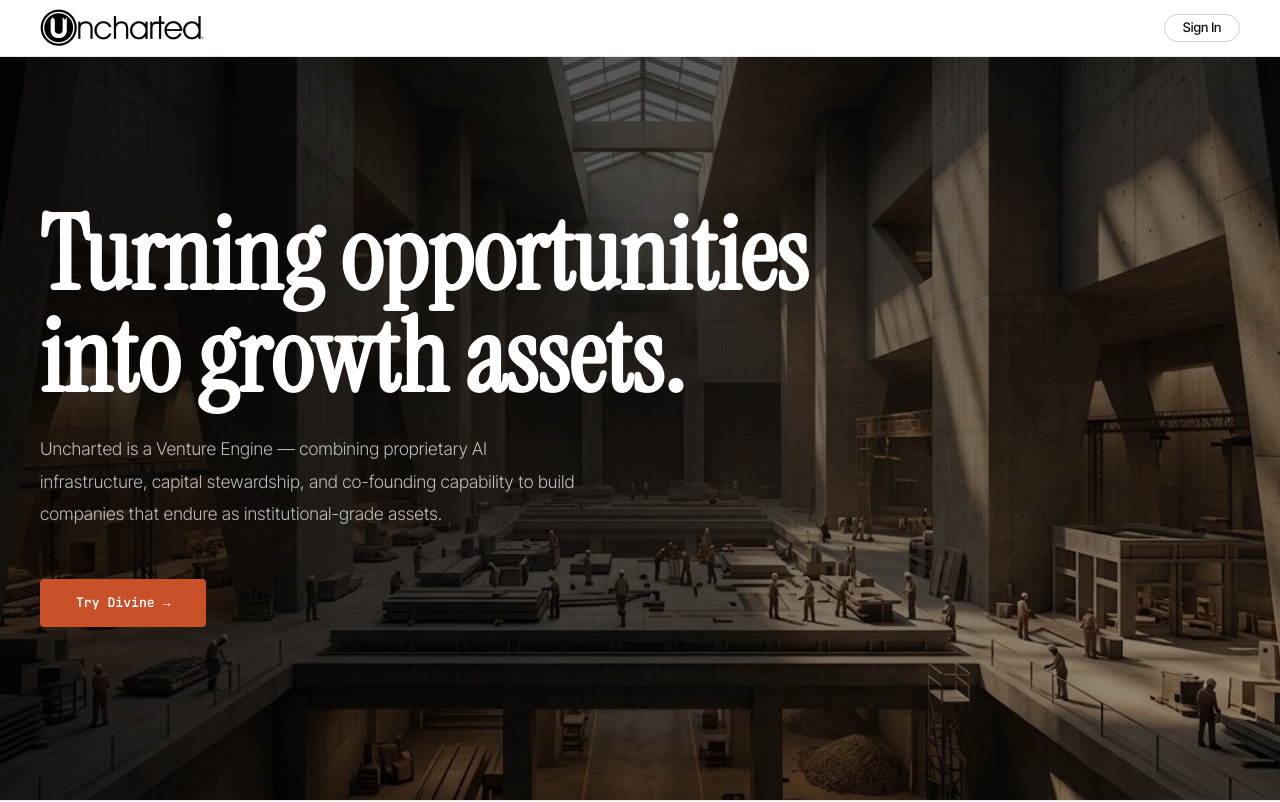
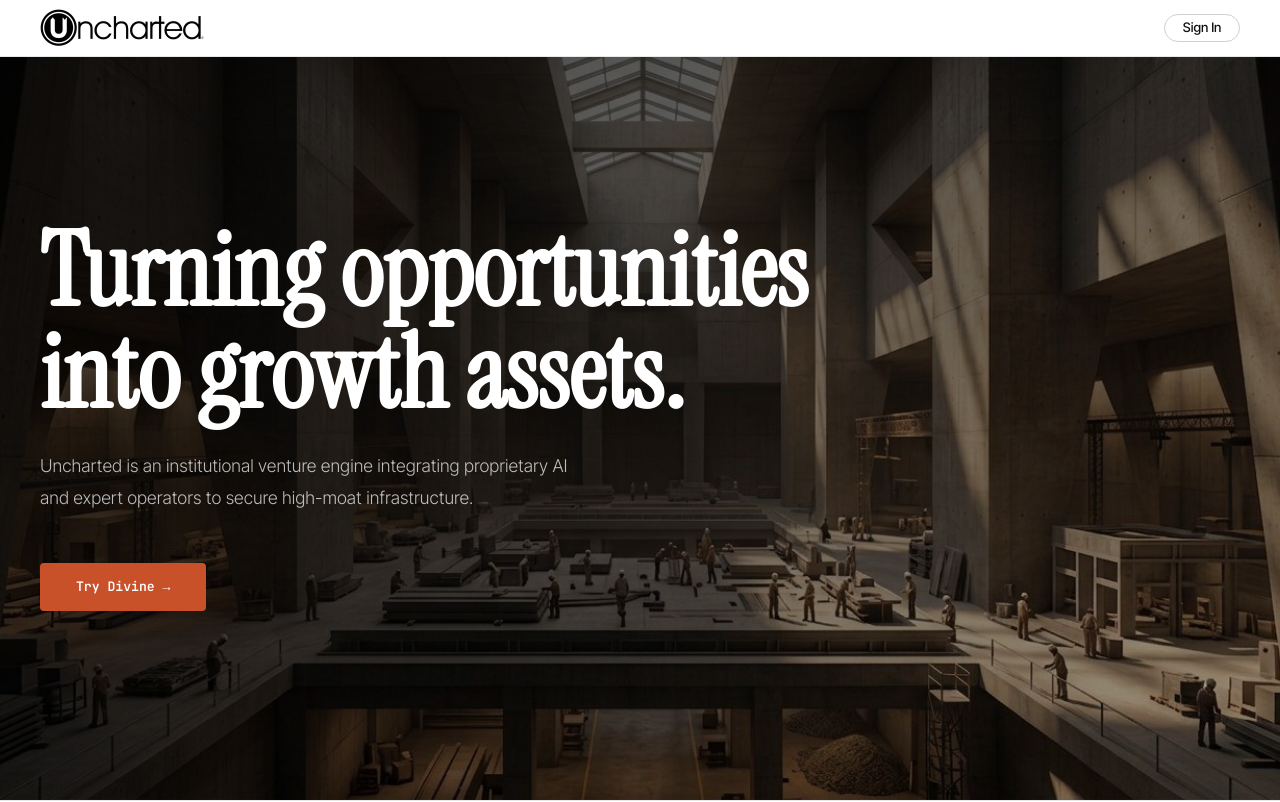
Before and after one commit to roothold/uncharted, a React (Vite) app: page / in a window 1280 px wide. Shown: the top 802 px of the page. Built offline with nearby package versions, Linux system fonts and the light colour scheme.

Commit message:
Add files via upload

```diff
--- a/src/App.jsx
+++ b/src/App.jsx
@@ -243,9 +243,7 @@ export default function App() {
             color:"rgba(255,255,255,0.72)", maxWidth:"540px",
             marginBottom:"3rem", opacity:0, animation:"fadeUp 0.8s 0.35s forwards",
           }}>
-            Uncharted is a Venture Engine — combining proprietary AI infrastructure,
-            capital stewardship, and co-founding capability to build companies
-            that endure as institutional-grade assets.
+            Uncharted is an institutional venture engine integrating proprietary AI and expert operators to secure high-moat infrastructure.
           </p>
 
           <div style={{ opacity:0, animation:"fadeUp 0.8s 0.5s forwards" }}>
```
